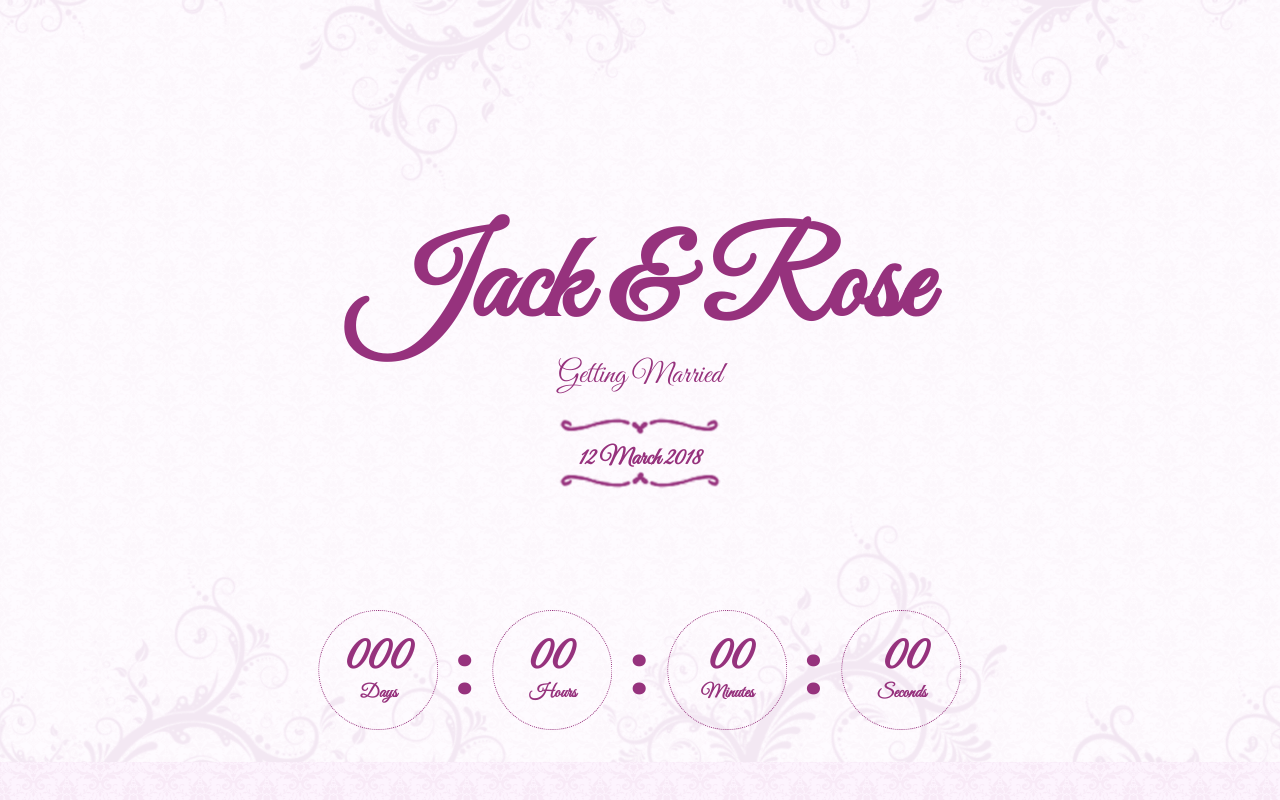
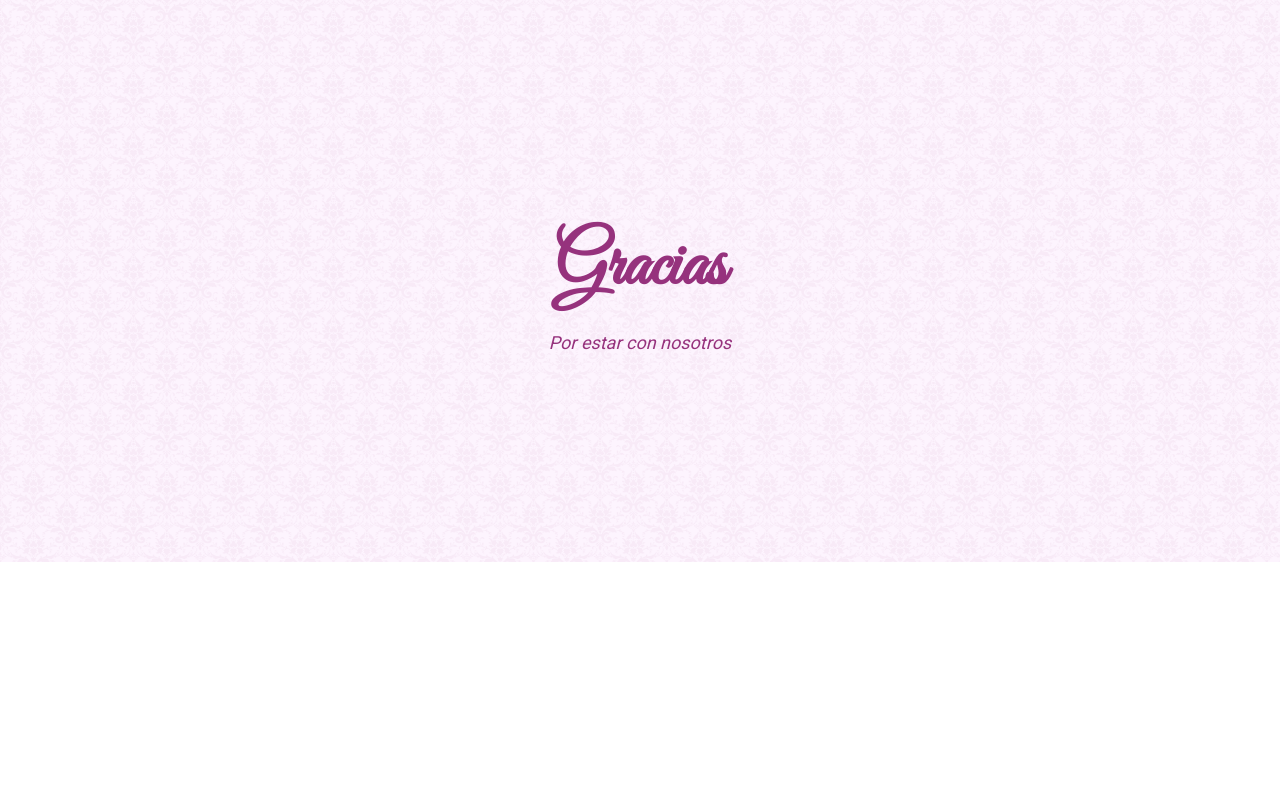
Before and after one commit to DarkCodePE/wedding, a plain HTML site: page index.html in a window 1280 px wide. Shown: the part 1832-2632 px from the top of the page. After the commit the page ends 2394 px from the top, so only its background shows below. Drawn offline with Linux system fonts and the light colour scheme; some packages are replaced by stand-ins of ours.

Commit message:
fix quitar countdown

```diff
--- a/index.html
+++ b/index.html
@@ -110,71 +110,7 @@
 			</div>
 		</div>
 	</section> <!-- .the-heart-you-are-attending-section END -->
-	<section class="the-heart-welcome-section jarallax" id="the-heart-welcome" style="background-image: none;" data-jarallax-original-styles="background-image: url(img/the-heart-welcome-bg.jpg);">
-		<div class="the-heart-welcome-floral-bg">
-			<div class="container">
-				<div class="row">
-					<div class="the-heart-welcome-tbl">
-						<div class="the-heart-welcome-tbl-c">
-							<div class="the-heart-welcome-content">
-								<div class="wow fadeInUp" data-wow-duration="2s" style="visibility: visible; animation-duration: 2s; animation-name: fadeInUp;">
-									<h1>Jack  &amp;  Rose</h1>
-									<h4>Getting Married</h4>
-									<div class="the-heart-floral-txt">
-										<h3>12 March 2018</h3>
-									</div> <!-- .the-heart-floral-txt END -->
-								</div>
-							</div> <!-- .the-heart-welcome-content END -->
-						</div> <!-- .the-heart-welcome-tbl-c END -->
-					</div> <!-- .the-heart-welcome-tbl END -->
-				</div>
-			</div>
-			<div class="the-heart-date-couuntdown">
-				<div class="wow fadeInUp" data-wow-duration="3s" style="visibility: visible; animation-duration: 3s; animation-name: fadeInUp;">
-					<div id="heart_countdown">
-						<div class="the-heart-timer-single">
-							<div class="the-heart-single-counter the-heart-timer">
-								<div class="dash days_dash">
-									<div class="digit"><div class="top" style="display: none;">0</div><div class="bottom" style="display: block;">0</div></div>
-									<div class="digit"><div class="top" style="display: none;">0</div><div class="bottom" style="display: block;">0</div></div>
-									<div class="digit"><div class="top" style="display: none;">0</div><div class="bottom" style="display: block;">0</div></div>
-									<h3>Days</h3>
-								</div>
-							</div>
-						</div>
-						<div class="the-heart-timer-single">
-							<div class="the-heart-single-counter the-heart-timer">
-								<div class="dash hours_dash">
-									<div class="digit"><div class="top" style="display: none;">0</div><div class="bottom" style="display: block;">0</div></div>
-									<div class="digit"><div class="top" style="display: none;">0</div><div class="bottom" style="display: block;">0</div></div>
-									<h3>Hours</h3>
-								</div>
-							</div>
-						</div>
-						<div class="the-heart-timer-single">
-							<div class="the-heart-single-counter the-heart-timer">
-								<div class="dash minutes_dash">
-									<div class="digit"><div class="top" style="display: none;">0</div><div class="bottom" style="display: block;">0</div></div>
-									<div class="digit"><div class="top" style="display: none;">0</div><div class="bottom" style="display: block;">0</div></div>
-									<h3>Minutes</h3>
-								</div>
-							</div>
-						</div>
-						<div class="the-heart-timer-single">
-							<div class="the-heart-single-counter the-heart-timer">
-								<div class="dash seconds_dash">
-									<div class="digit"><div class="top" style="display: none;">0</div><div class="bottom" style="display: block;">0</div></div>
-									<div class="digit"><div class="top" style="display: none;">0</div><div class="bottom" style="display: block;">0</div></div>
-									<h3>Seconds</h3>
-								</div>
-							</div>
-						</div>
-					</div> <!-- #heart_countdown END -->
-				</div>
-			</div> <!-- .the-heart-date-couuntdown END -->
-		</div> <!-- .the-heart-welcome-section END -->
-	<div id="jarallax-container-0" style="position: absolute; top: 0px; left: 0px; width: 100%; height: 100%; overflow: hidden; pointer-events: none; z-index: -100;"><div style="background-position: 50% 50%; background-size: cover; background-repeat: no-repeat; background-image: url(&quot;https://pixiefy.com/themes/the-heart/onepage/img/the-heart-welcome-bg.jpg&quot;); position: fixed; top: 0px; left: 0px; width: 851px; height: 832px; overflow: hidden; pointer-events: none; margin-top: 41px; transform: translateY(-41px) translateZ(0px);"></div></div></section>
-    <!-- The Heart Footer Section -->
+
 	<!-- The Heart Footer Section -->
 	<footer class="the-heart-footer-section jarallax" id="the-heart-footer" style="background-image: url(img/footer-bg.png);">
 		<div class="container">
```
